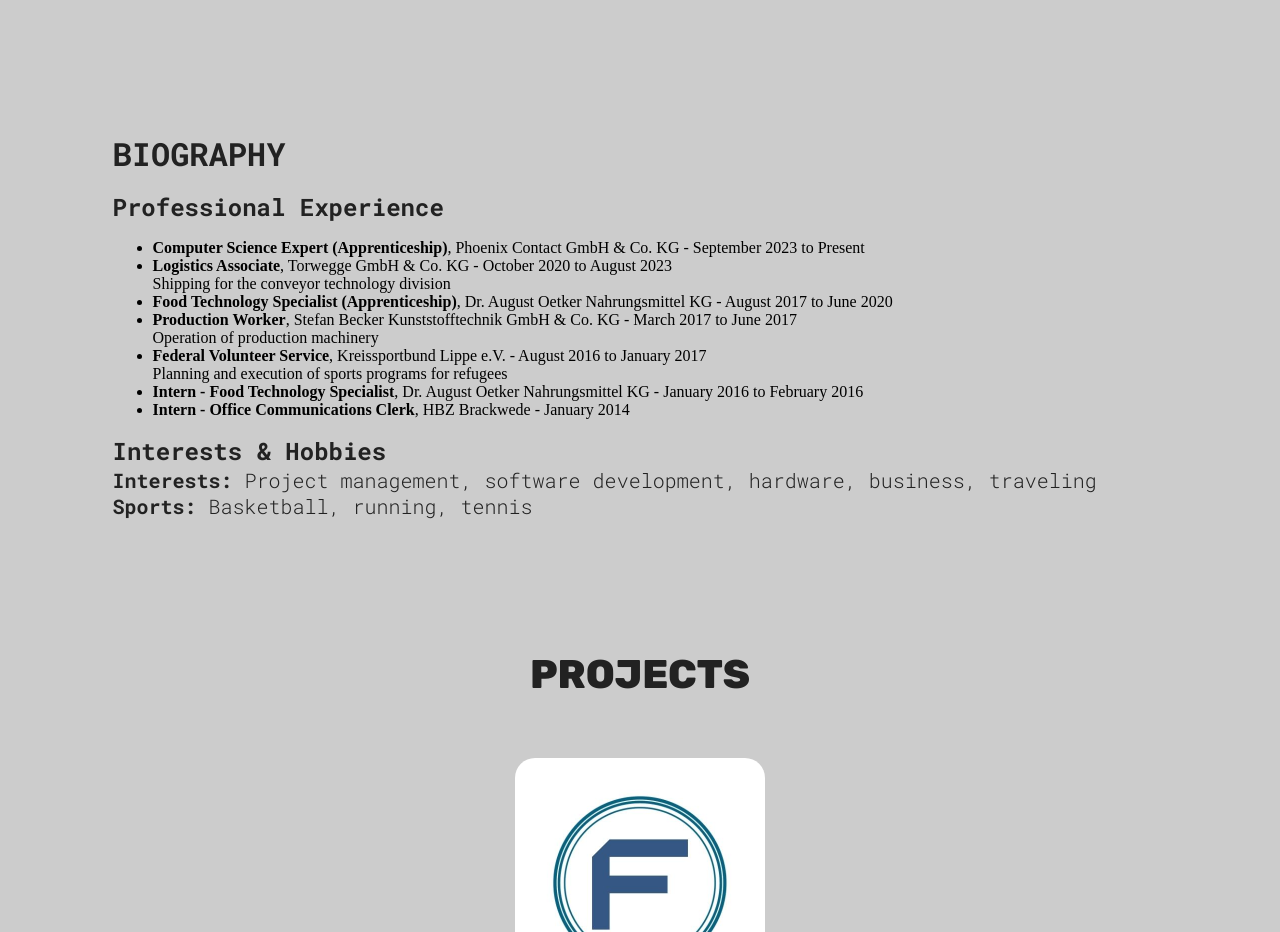
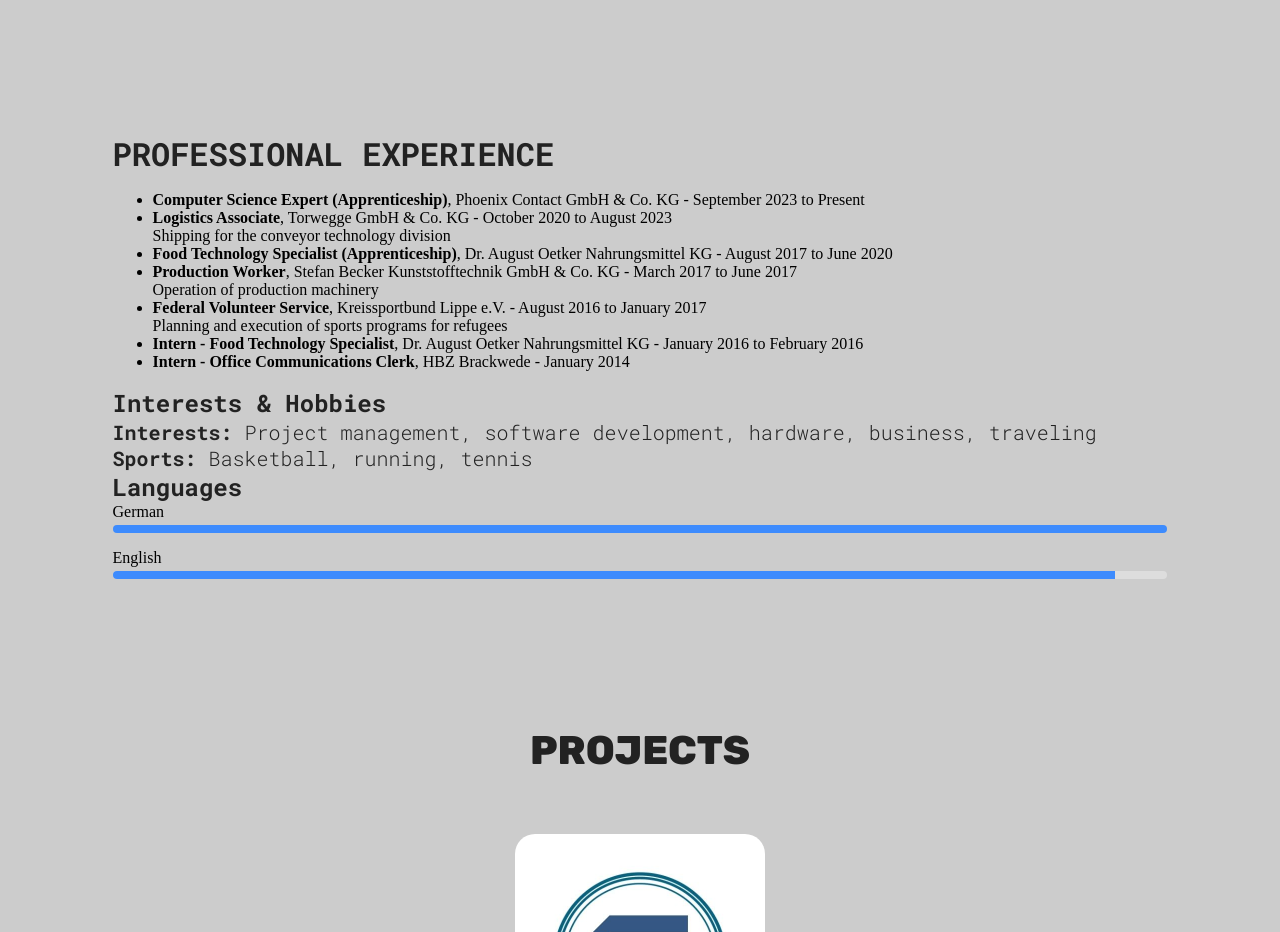
Before and after one commit to fnnbl/PortfolioFBL, a React (Vite) app: page / in a window 1280 px wide. Shown: the part 800-1732 px from the top of the page. Built offline with nearby package versions, Linux system fonts and the light colour scheme.

Commit message:
feat(cv): add Interests, Hobbies and Languages sections with proficiency bars

```diff
--- a/src/sections/CVSection/CVSection.jsx
+++ b/src/sections/CVSection/CVSection.jsx
@@ -3,17 +3,14 @@
 
 const CVSection = () => (
   <section className={styles.cvSection} id="cv">
-    <h2 className={styles.title}>Biography</h2>
+    <h2 className={styles.title}>Professional Experience</h2>
 
     {/* Professional Experience */}
     <div className={styles.section}>
-      <h3 className={styles.subtitle}>Professional Experience</h3>
       <ul className={styles.list}>
         <li>
-          <strong>
-            Computer Science Expert (Apprenticeship)
-          </strong>
-          , Phoenix Contact GmbH & Co. KG - September 2023 to Present
+          <strong>Computer Science Expert (Apprenticeship)</strong>, Phoenix
+          Contact GmbH & Co. KG - September 2023 to Present
         </li>
         <li>
           <strong>Logistics Associate</strong>, Torwegge GmbH & Co. KG - October
@@ -59,8 +56,24 @@
         <strong>Sports:</strong> Basketball, running, tennis
       </p>
     </div>
-
-    {/* …weitere Sektionen wie Ausbildung, Skills etc. */}
+    {/* Languages */}
+    <div className={styles.section}>
+      <h3 className={styles.subtitle}>Languages</h3>
+      <ul className={styles.languages}>
+        <li className={styles.languageItem}>
+          <span className={styles.languageLabel}>German</span>
+          <div className={styles.barContainer}>
+            <div className={styles.bar} style={{ width: "100%" }} />
+          </div>
+        </li>
+        <li className={styles.languageItem}>
+          <span className={styles.languageLabel}>English</span>
+          <div className={styles.barContainer}>
+            <div className={styles.bar} style={{ width: "95%" }} />
+          </div>
+        </li>
+      </ul>
+    </div>
   </section>
 );
 
--- a/src/sections/CVSection/CVSection.module.css
+++ b/src/sections/CVSection/CVSection.module.css
@@ -6,3 +6,34 @@
   font-size: 2rem;
   margin-bottom: 1rem;
 }
+
+/* Sprachen-Liste */
+.languages {
+  list-style: none;
+  padding: 0;
+  margin: 0;
+}
+
+.languageItem {
+  margin-bottom: 1rem;
+}
+
+.languageLabel {
+  display: block;
+  font-weight: 500;
+  margin-bottom: 0.25rem;
+}
+
+/* der Hintergrund-Track */
+.barContainer {
+  background-color: #ddd;
+  height: 0.5rem;
+  border-radius: 0.25rem;
+  overflow: hidden;
+}
+
+/* der gefüllte Anteil */
+.bar {
+  height: 100%;
+  background-color: #3d8bfd;
+}
```
